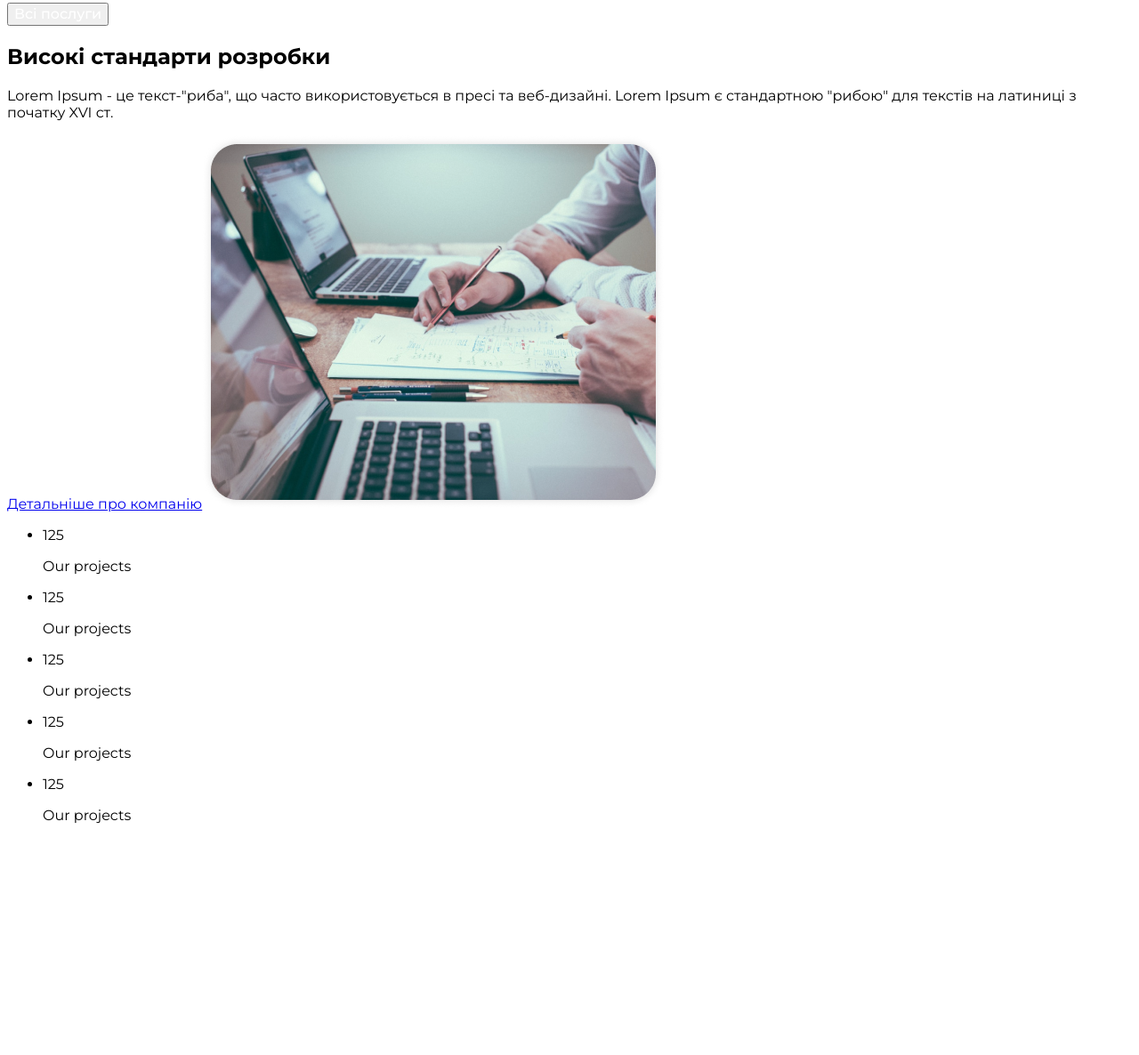
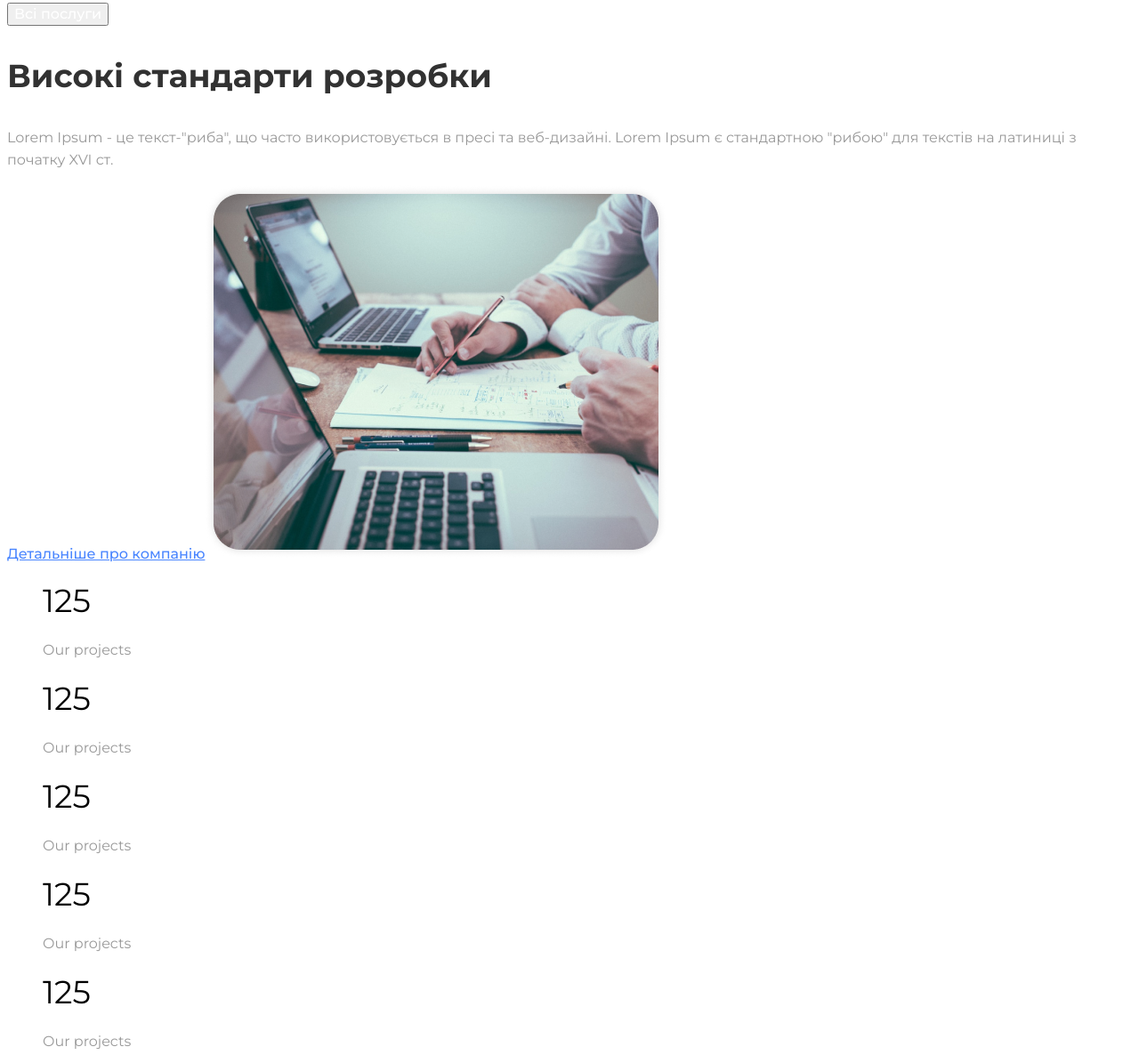
Before and after one commit to riko1212/bc-46-pr, a plain HTML site: page index.html in a window 1280 px wide. Shown: the part 792-1978 px from the top of the page at 89% size. Before the commit the page ends 1734 px from the top, so only its background shows below. Drawn offline with Linux system fonts and the light colour scheme.

Commit message:
standart-styles

```diff
--- a/css/styles.css
+++ b/css/styles.css
@@ -75,3 +75,40 @@ body {
   text-align: center;
   color: #ffffff;
 }
+.standart-title {
+    font-size: 36px;
+    line-height: calc(53/36);
+    color: #323232;
+}
+
+.standart-text {
+    font-size: 16px;
+    line-height: calc(25/16);
+    color: #999999;
+}
+
+.standart-link {
+  font-weight: 500;
+    font-size: 16px;
+    line-height: calc(20/16);
+    text-decoration-line: underline;
+    color: #4985FF;
+}
+
+.standart-list {}
+
+.list {}
+
+.standart-item {}
+
+.standart-item-text {
+    font-size: 16px;
+    line-height: calc(25/16);
+    color: #999999;
+}
+
+.standart-count {
+  font-size: 36px;
+    line-height: calc(53/36);
+    color: #000000;
+}
--- a/index.html
+++ b/index.html
@@ -1,6 +1,5 @@
 <!DOCTYPE html>
 <html lang="uk">
-
   <head>
     <meta charset="UTF-8" />
     <meta http-equiv="X-UA-Compatible" content="IE=edge" />
@@ -8,8 +7,10 @@
     <title>It studio</title>
     <link rel="preconnect" href="https://fonts.googleapis.com" />
     <link rel="preconnect" href="https://fonts.gstatic.com" crossorigin />
-  <link href="https://fonts.googleapis.com/css2?family=Montserrat:wght@400;500;600;700;800&display=swap"
-    rel="stylesheet" />
+    <link
+      href="https://fonts.googleapis.com/css2?family=Montserrat:wght@400;500;600;700;800&display=swap"
+      rel="stylesheet"
+    />
     <link rel="stylesheet" href="./css/styles.css" />
   </head>
 
@@ -29,12 +30,16 @@
     <main>
       <section>
         <p class="hero-text">Передова IT студія</p>
-      <h1 class="hero-title">Ми створюємо легкі рішення важких задач і проблем</h1>
+        <h1 class="hero-title">
+          Ми створюємо легкі рішення важких задач і проблем
+        </h1>
         <button class="hero-button" type="button">Наші проекти</button>
       </section>
 
       <section class="mobile">
-      <h2 class="mobile-title">Ми створюємо мобільні додатки для великих корпорацій</h2>
+        <h2 class="mobile-title">
+          Ми створюємо мобільні додатки для великих корпорацій
+        </h2>
         <p class="mobile-text">
           Lorem Ipsum - це текст-"риба", що часто використовується в пресі та
           веб-дизайні. Lorem Ipsum є стандартною "рибою" для текстів на латиниці
@@ -66,38 +71,38 @@
         <button class="mobile-btn">Всі послуги</button>
       </section>
 
-    <section>
-      <h2>Високі стандарти розробки</h2>
-      <p>
+      <section class="standart">
+        <h2 class="standart-title">Високі стандарти розробки</h2>
+        <p class="standart-text">
           Lorem Ipsum - це текст-"риба", що часто використовується в пресі та
           веб-дизайні. Lorem Ipsum є стандартною "рибою" для текстів на латиниці
           з початку XVI ст.
         </p>
-      <a href="/">Детальніше про компанію</a><img src="./img/img1.png" alt="робоче місце" />
-      <ul>
-        <li>
-          <span>125</span>
-          <p>Our projects</p>
+        <a href="/" class="standart-link">Детальніше про компанію</a
+        ><img src="./img/img1.png" alt="робоче місце" />
+        <ul class="standart-list list">
+          <li class="standart-item">
+            <span class="standart-count">125</span>
+            <p class="standart-item-text">Our projects</p>
           </li>
-        <li>
-          <span>125</span>
-          <p>Our projects</p>
+          <li class="standart-item">
+            <span class="standart-count">125</span>
+            <p class="standart-item-text">Our projects</p>
           </li>
-        <li>
-          <span>125</span>
-          <p>Our projects</p>
+          <li class="standart-item">
+            <span class="standart-count">125</span>
+            <p class="standart-item-text">Our projects</p>
           </li>
-        <li>
-          <span>125</span>
-          <p>Our projects</p>
+          <li class="standart-item">
+            <span class="standart-count">125</span>
+            <p class="standart-item-text">Our projects</p>
           </li>
-        <li>
-          <span>125</span>
-          <p>Our projects</p>
+          <li class="standart-item">
+            <span class="standart-count">125</span>
+            <p class="standart-item-text">Our projects</p>
           </li>
         </ul>
       </section>
     </main>
   </body>
-
 </html>
```
Lines whose indentation alone changed are shown as unchanged.
